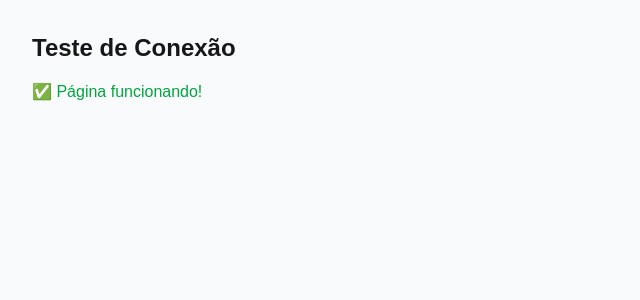
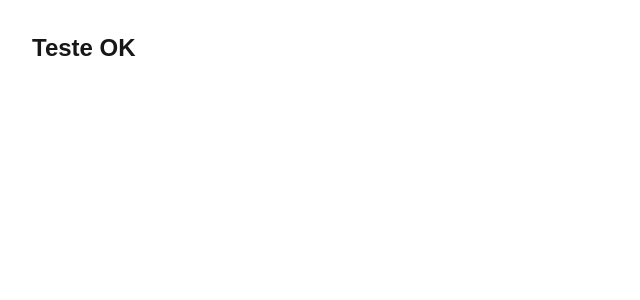
Before and after one commit to advogadoraphaelmurat-afk/vota-condominio3, a Next.js app: page /teste-db in a window 1280 px wide. Shown: the top 300 px of the page, without its empty margins (0-640 px from the left). Built offline with nearby package versions, Linux system fonts and the light colour scheme.

Commit message:
Fix syntax

```diff
--- a/app/teste-db/page.tsx
+++ b/app/teste-db/page.tsx
@@ -1,8 +1,7 @@
 export default function TestePage() {
   return (
-    <div className="p-8 bg-gray-50 min-h-screen">
-      <h1 className="text-2xl font-bold mb-4">Teste de Conexão</h1>
-      <p className="text-green-600">✅ Página funcionando!</p>
+    <div className="p-8">
+      <h1 className="text-2xl font-bold">Teste OK</h1>
     </div>
   )
 }
```
